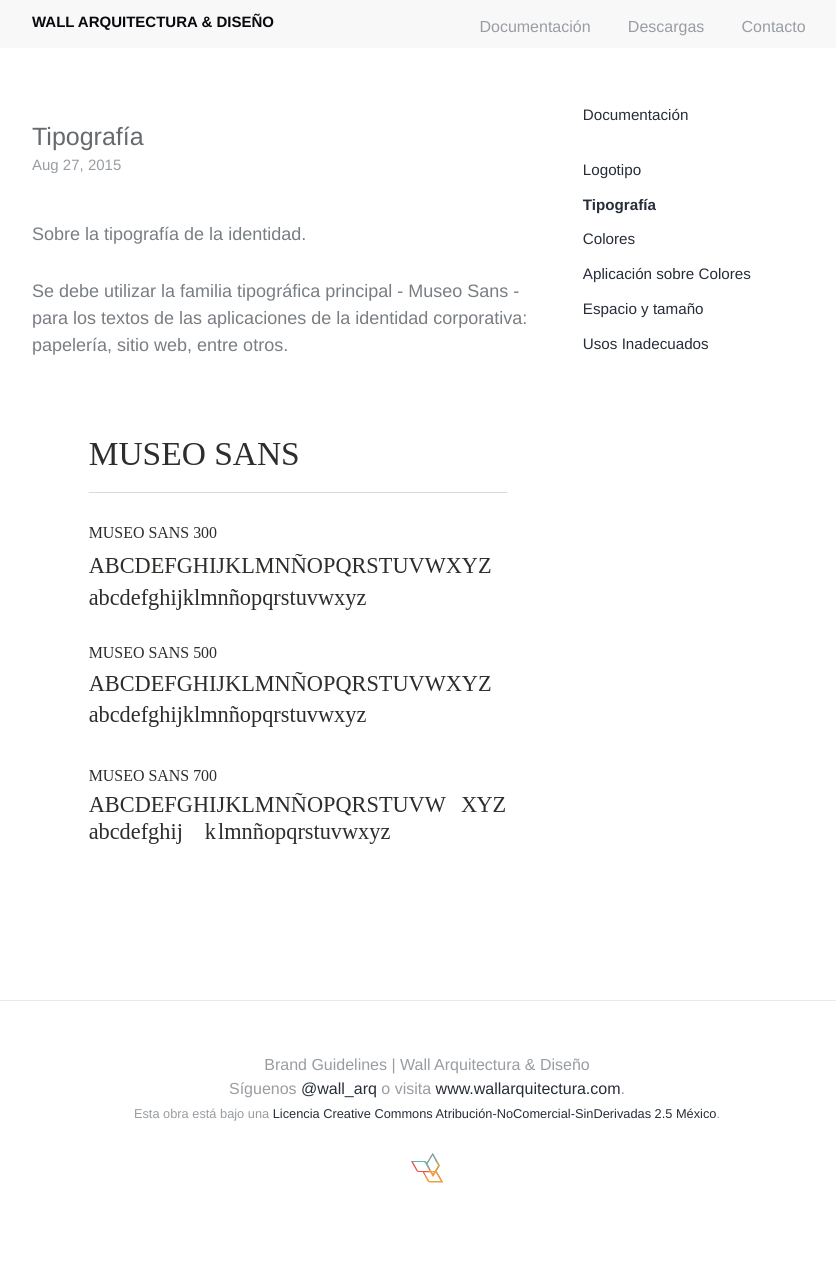
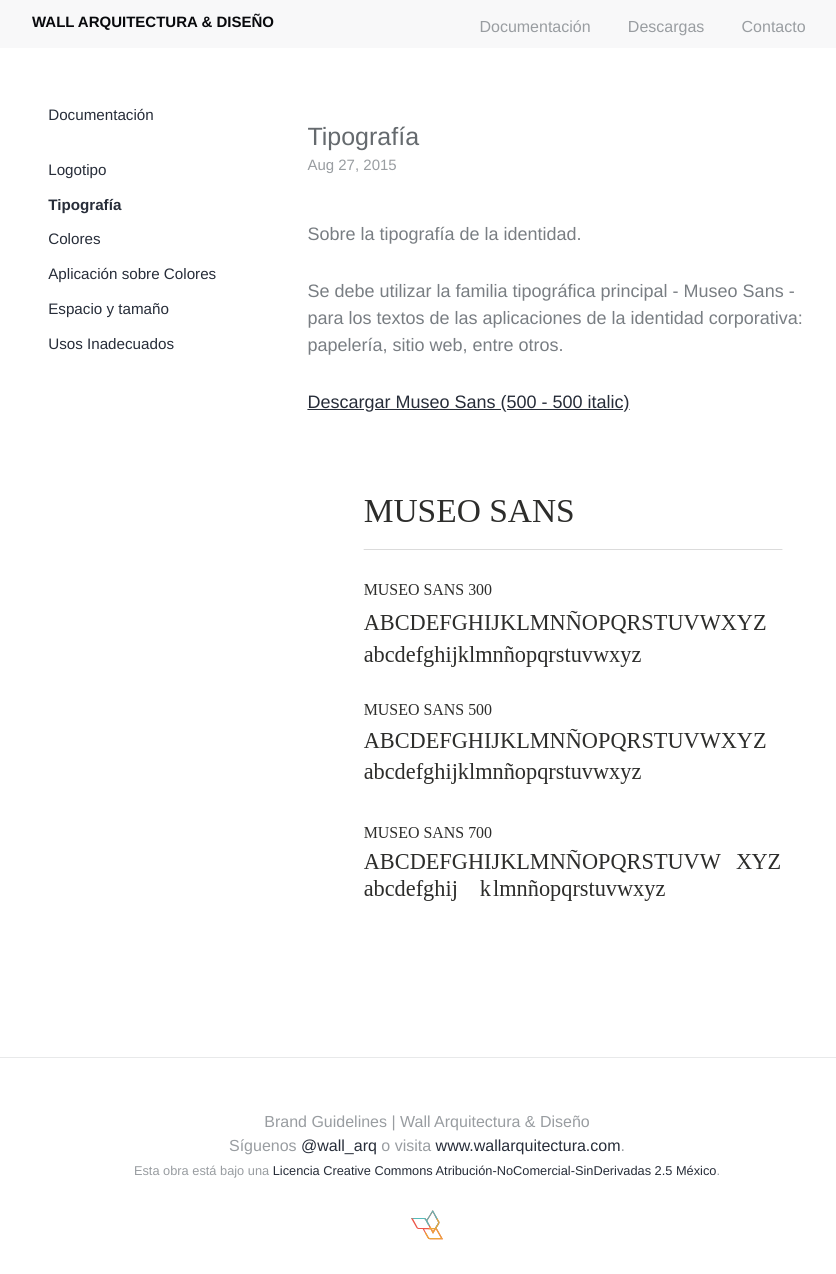
Before and after one commit to Floristeady/wall-styleguide, a Jekyll site: the page built from _posts/2015-08-27-typography.md, in a window 1280 px wide. Shown: the whole page, without its empty margins (213-1049 px from the left). Built offline with Jekyll 4.4.1, drawn with Linux system fonts in a browser that asks for light colours; before the commit the page ends 1217 px from its top, so only the background shows below that.

Commit message:
link typo

```diff
--- a/_posts/2015-08-27-typography.md
+++ b/_posts/2015-08-27-typography.md
@@ -9,4 +9,6 @@
 
 Se debe utilizar la familia tipográfica principal - Museo Sans - para los textos de las aplicaciones de la identidad corporativa: papelería, sitio web, entre otros.
 
+<a target="_blanck" href="http://www.fontsquirrel.com/fonts/museo-sans">Descargar Museo Sans (500 - 500 italic) </a>
+
 ![Tipografía]({{ site.url }}/assets/tipography.svg)
--- a/_sass/base/_custom.scss
+++ b/_sass/base/_custom.scss
@@ -7,11 +7,11 @@
 // Index
 
 .left {
-	float: left;
+	float: left !important;
 }
 
 .right {
-	float: right;
+	float: right !important;
 }
 
 .jumbotron {
```
Also changed, not shown: 3 other files.
